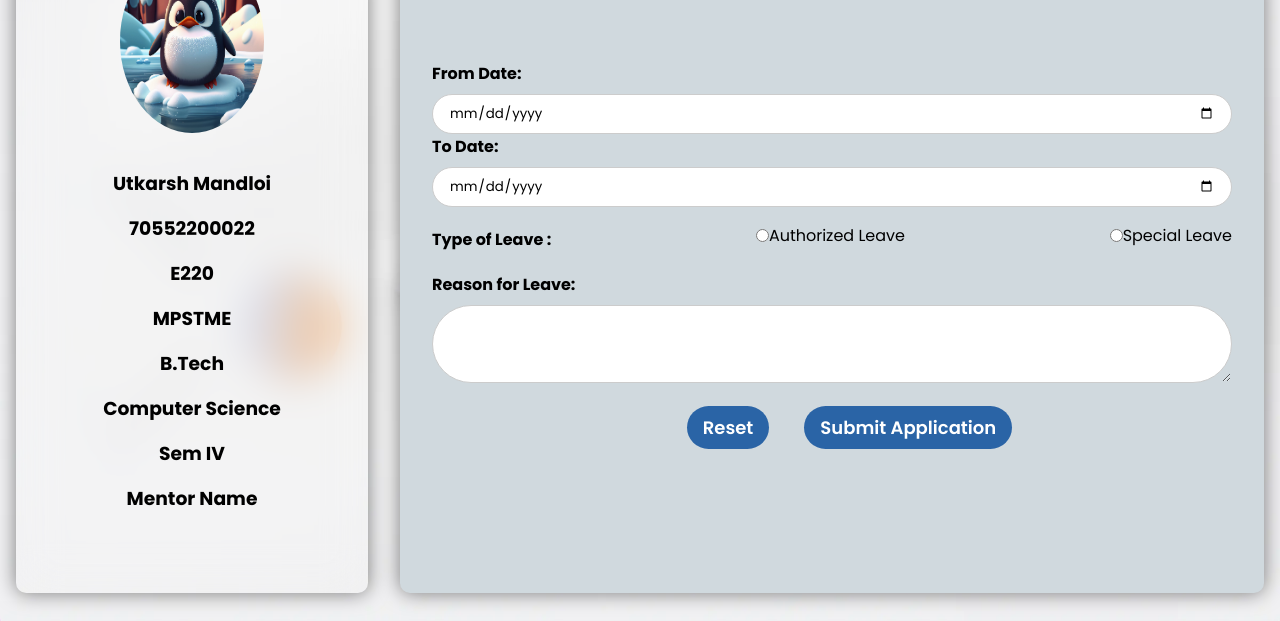
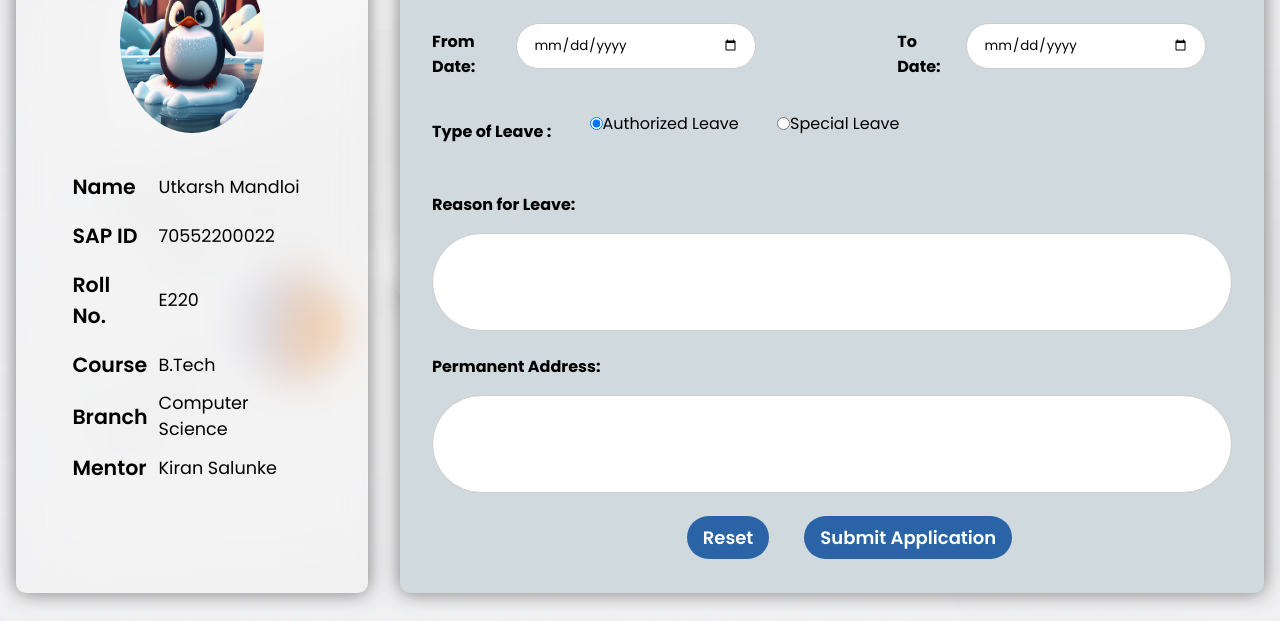
Before and after one commit to AbhishekPal634/Student-Leave-Application, a plain HTML site: page student.html in a window 1280 px wide. Shown: the part 179-800 px from the top of the page. Drawn offline with nearby package versions, Linux system fonts and the light colour scheme.

Commit message:
Modified Student Profile and Leave Apllication

```diff
--- a/CSS/student_style.css
+++ b/CSS/student_style.css
@@ -62,7 +62,7 @@ header {
 
 .right-sub-container h1 {
 	text-align: center;
-	margin-bottom: 2em;
+	margin-bottom: 2rem;
 }
 
 .image-conatainer {
@@ -70,6 +70,7 @@ header {
 	justify-content: center;
 	min-height: 30%;
 	max-height: 30%;
+	min-width: 100%;
 	max-width: 100%;
 	/* padding: 7.5%;
 	margin: 5%; */
@@ -79,52 +80,66 @@ header {
 	min-height: 100%;
 	max-width: 50%;
 }
+.img:hover {
+	box-shadow: 0 0 10px #ccc;
+	max-width: 51%;
+	transition: 0.2s ease-in;
+}
 
-.student-info {
+.info {
 	text-align: center;
 	display: block;
-	min-width: 75%;
+	min-width: 100%;
 	max-width: 100%;
-	margin: 5%;
+	margin-top: 5%;
 	padding: 5%;
 }
 
-.student-info h3 {
+.info h3 {
 	padding: 1vh;
+	font-weight: 600;
 }
 table,
 th,
-/* td {
-	text-align: left;
+td {
 	text-decoration: none;
-	font-weight: 500;
+	font-size: 1.1rem;
 }
 table {
-	min-width: 70%;
-	max-width: 75%;
-	margin: 15%;
+	min-width: 100%;
+	max-width: 100%;
 }
 th {
-	padding: 5%;
-	min-width: 100%;
-	max-width: 50%;
-} */
-
+	text-align: left;
+}
+td {
+	text-align: left;
+	font-weight: 400;
+}
+textarea {
+	resize: none;
+}
+.leave-request {
+	display: flex;
+}
 .leave-request,
 .leave-type,
-.reason {
+.reason,
+.address {
 	margin-bottom: 1rem;
 }
 
 .leave-request label,
 .leave-type label,
-.reason label {
+.reason label,
+.address label {
 	display: block;
-    margin-bottom: 0.5rem;
+	margin-bottom: 1rem;
 }
 
-.leave-request input[type="date"],
-.reason textarea {
+.leave-request input[type='date'],
+.reason textarea,
+.address textarea {
 	width: 100%;
 	padding: 0.5rem 1rem;
 	border: 1px solid #ccc;
@@ -134,11 +149,14 @@ th {
 
 .leave-type .radio-buttons {
 	display: flex;
-    justify-content: space-between;
+	/* justify-content: space-between; */
+	/* margin-left: 10vw; */
+	margin-bottom: 5vh;
 	align-items: center;
 }
 
 .leave-type .radio-buttons label {
+	margin-left: 3vw;
 	display: flex;
 	align-items: center;
 }
@@ -162,3 +180,19 @@ th {
 	background-color: #173e6a;
 	transition: 0.2s ease-in-out;
 }
+
+#fromDate,
+#toDate {
+	flex: 1;
+	min-width: 30%;
+	max-width: 30%;
+	margin-right: 5vw;
+	margin: 2vw;
+	margin-top: -0.5vw;
+}
+/* #toDate {
+	align-items: end;
+} */
+.to-date {
+	margin-left: 9vw;
+}
--- a/student.html
+++ b/student.html
@@ -24,15 +24,33 @@
 				<div class="image-conatainer">
 					<img class="img" src="Images/profile_img.jpg" alt="Student Profile Photo" />
 				</div>
-				<div class="student-info">
-					<h3>Utkarsh Mandloi</h3>
-					<h3>70552200022</h3>
-					<h3>E220</h3>
-					<h3>MPSTME</h3>
-					<h3>B.Tech</h3>
-					<h3>Computer Science</h3>
-					<h3>Sem IV</h3>
-					<h3>Mentor Name</h3>
+				<div class="info">
+					<table>
+						<tr>
+							<th><h3>Name</h3></th>
+							<td>Utkarsh Mandloi</td>
+						</tr>
+						<tr>
+							<th><h3>SAP ID</h3></th>
+							<td>70552200022</td>
+						</tr>
+						<tr>
+							<th><h3>Roll No.</h3></th>
+							<td>E220</td>
+						</tr>
+						<tr>
+							<th><h3>Course</h3></th>
+							<td>B.Tech</td>
+						</tr>
+						<tr>
+							<th><h3>Branch</h3></th>
+							<td>Computer Science</td>
+						</tr>
+						<tr>
+							<th><h3>Mentor</h3></th>
+							<td>Kiran Salunke</td>
+						</tr>
+					</table>
 				</div>
 			</div>
 		</div>
@@ -42,26 +60,36 @@
 					<h1>Leave Application</h1>
 					<div class="leave-request">
 						<label for="fromDate"><b>From Date:</b></label>
-						<input type="date" id="fromDate" name="fromDate" required>
-						<label for="toDate"><b>To Date:</b></label>
-						<input type="date" id="toDate" name="toDate" required>
+						<input type="date" id="fromDate" name="fromDate" required />
+						<label for="toDate" class="to-date"><b>To Date:</b></label>
+						<input type="date" id="toDate" name="toDate" required />
 					</div>
 					<div class="leave-type">
 						<div class="radio-buttons">
 							<p><b>Type of Leave : </b></p>
 							<label for="authorizedLeave">
-								<input type="radio" id="authorizedLeave" name="leaveType" value="authorized" required>
+								<input
+									type="radio"
+									id="authorizedLeave"
+									name="leaveType"
+									value="authorized"
+									required
+									checked />
 								Authorized Leave
 							</label>
 							<label for="specialLeave">
-								<input type="radio" id="specialLeave" name="leaveType" value="special">
+								<input type="radio" id="specialLeave" name="leaveType" value="special" />
 								Special Leave
 							</label>
 						</div>
 					</div>
 					<div class="reason">
 						<label for="reasonForLeave"><b>Reason for Leave:</b></label>
-						<textarea rows="3" id="reasonForLeave" name="reasonForLeave" required></textarea>
+						<textarea rows="4" id="reasonForLeave" name="reasonForLeave" required></textarea>
+					</div>
+					<div class="address">
+						<label for="permanent_address"><b>Permanent Address:</b></label>
+						<textarea rows="4" id="permanent_address" name="address" required></textarea>
 					</div>
 					<div class="buttons">
 						<button type="reset">Reset</button>
```
Lines whose indentation alone changed are shown as unchanged.
